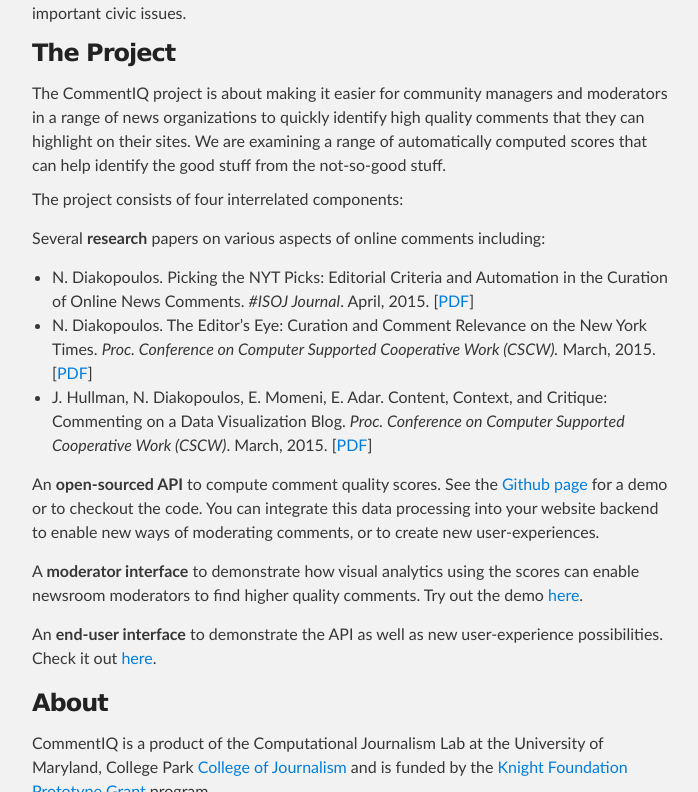
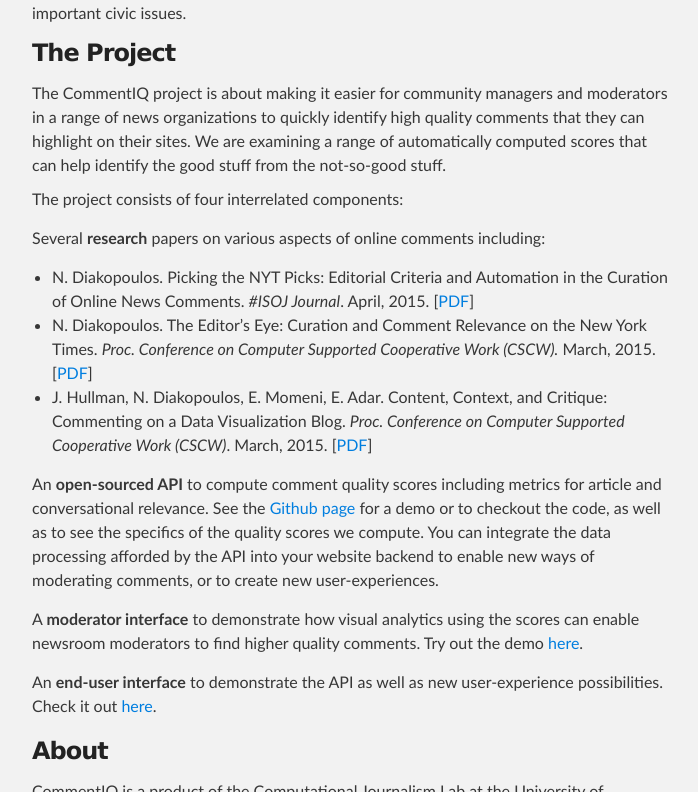
Before and after one commit to comp-journalism/commentIQ, a plain HTML site: page index.html in a window 1280 px wide. Shown: the part 425-1217 px from the top of the page, without its empty margins (288-986 px from the left). Drawn offline with Linux system fonts and the light colour scheme.

Commit message:
Update index.html

```diff
--- a/index.html
+++ b/index.html
@@ -44,7 +44,7 @@
           <li>J. Hullman, N. Diakopoulos, E. Momeni, E. Adar. Content, Context, and Critique: Commenting on a Data Visualization Blog. <em>Proc. Conference on Computer Supported Cooperative Work (CSCW)</em>. March, 2015. [<a href="http://www.nickdiakopoulos.com/wp-content/uploads/2011/07/comment_context_critique_final.pdf">PDF</a>]</li>
           </ul>
         <p>
-          An <strong>open-sourced API</strong> to compute comment quality scores. See the <a href="https://github.com/comp-journalism/commentIQ">Github page</a> for a demo or to checkout the code. You can integrate this data processing into your website backend to enable new ways of moderating comments, or to create new user-experiences.
+          An <strong>open-sourced API</strong> to compute comment quality scores including metrics for article and conversational relevance. See the <a href="https://github.com/comp-journalism/commentIQ">Github page</a> for a demo or to checkout the code, as well as to see the specifics of the quality scores we compute. You can integrate the data processing afforded by the API into your website backend to enable new ways of moderating comments, or to create new user-experiences.
         </p>
 
         <p>
```
